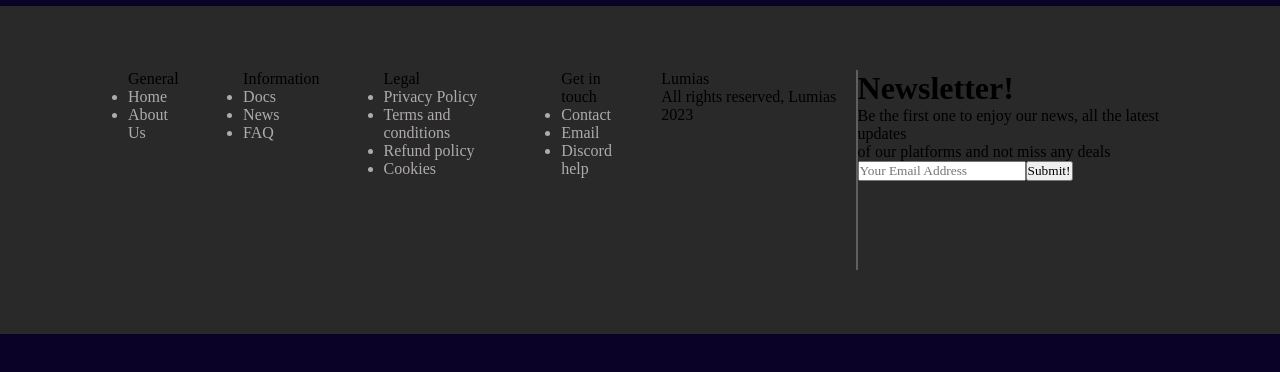
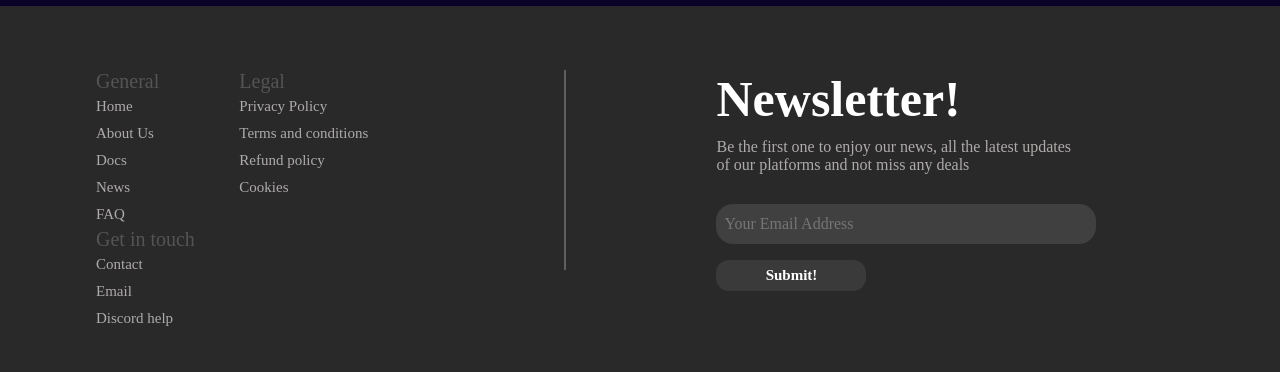
Before and after one commit to Lumias-dev/lumias-frontend, a React (Create React App) app: page / in a window 1280 px wide. Shown: the part 3783-4155 px from the top of the page. Before the commit the page ends 4117 px from the top, so only its background shows below. Built offline with nearby package versions, Linux system fonts and the light colour scheme.

Commit message:
edited footer, needs more work

```diff
--- a/src/components/home/footer/Footer.jsx
+++ b/src/components/home/footer/Footer.jsx
@@ -9,13 +9,11 @@ const Footer = () => {
           General
           <li>Home</li>
           <li>About Us</li>
-        </ul>
-        <ul>
-          Information
           <li>Docs</li>
           <li>News</li>
           <li>FAQ</li>
         </ul>
+
         <ul>
           Legal
           <li>Privacy Policy</li>
@@ -31,10 +29,10 @@ const Footer = () => {
           <li>Discord help</li>
         </ul>
       </div>
-      <div className="footer-end">
+      {/* <div className="footer-end">
         <p>Lumias</p>
         <p>All rights reserved, Lumias 2023</p>
-      </div>
+      </div> */}
       <div className="vr"></div>
       <div className="footer-newsletter">
         <h1>Newsletter!</h1>
--- a/src/components/home/footer/footer.css
+++ b/src/components/home/footer/footer.css
@@ -6,18 +6,24 @@
 /* edit these */
 .footer-info {
   display: flex;
+  flex-wrap: wrap;
 }
 
 .footer-info ul {
-  margin: 0rem 2rem;
-  justify-content: flex-end;
+  font-size: 20px;
+  margin-right: 5rem;
+  color: rgb(85, 84, 84);
 }
 
 .footer-info li {
   color: var(--color-text);
+  list-style-type: none;
+  font-size: 15px;
+  padding: 5px 0px;
 }
 
 .footer-end {
+  align-content: space-between;
 }
 
 .vr {
@@ -28,6 +34,43 @@
 }
 
 .footer-newsletter {
-  text-align: left;
-  justify-content: center;
+  color: var(--color-text);
+  margin-left: 150px;
 }
+.footer-newsletter h1 {
+  color: white;
+  font-size: 50px;
+}
+
+.footer-newsletter p {
+  padding: 10px 0px;
+}
+
+.footer-newsletter input {
+  margin-top: 20px;
+  background-color: rgb(64, 64, 64);
+  width: 380px;
+  height: 40px;
+  border-radius: 17px;
+  outline: none;
+  border: none;
+  padding-left: 0.5rem;
+  font-size: 1rem;
+  margin-bottom: 1rem;
+}
+
+.footer-newsletter button {
+  cursor: pointer;
+  background: #3a3a3a;
+  border-radius: 13px;
+  color: #ffffff;
+  font-weight: bold;
+  font-size: 15px;
+  line-height: 15px;
+  padding: 0.5rem 1rem;
+
+  border: none;
+  outline: none;
+  cursor: pointer;
+  min-width: 150px;
+}
```
